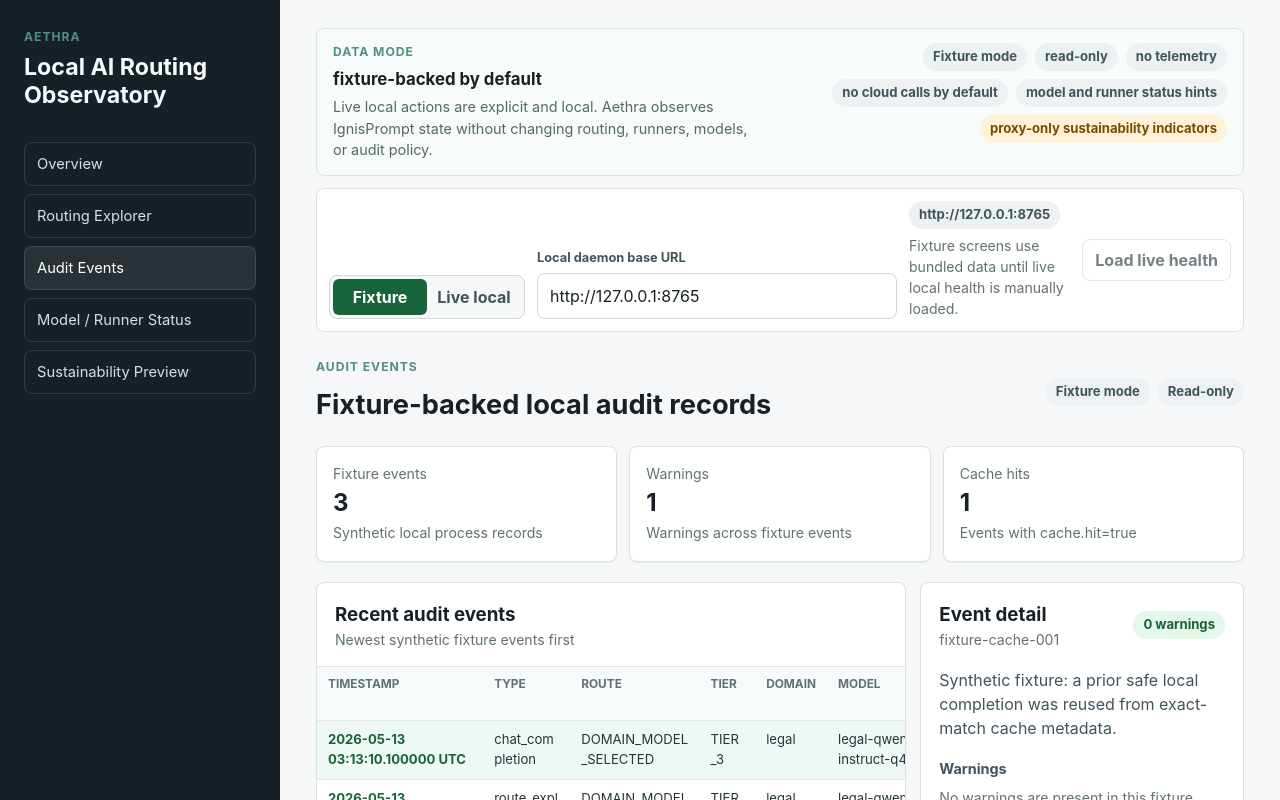
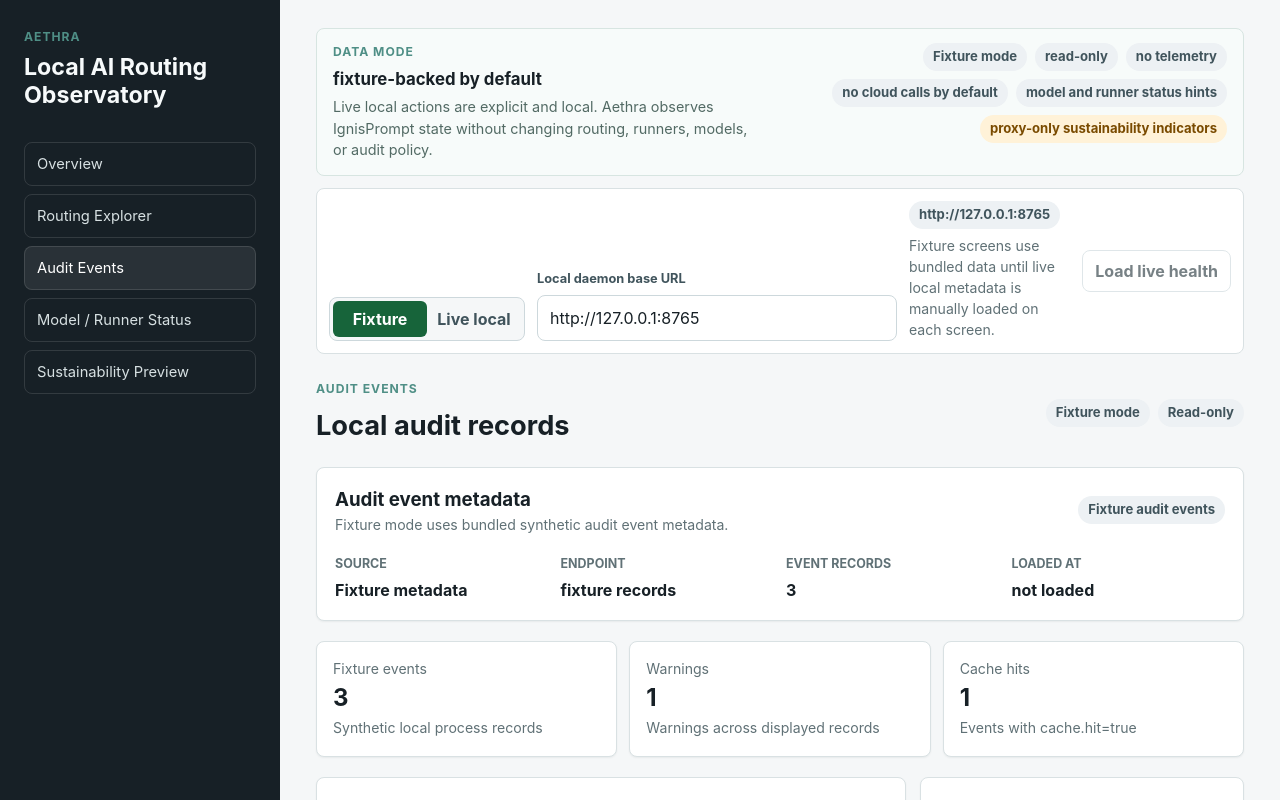
Before and after one commit to AIgnitron/ignisprompt, a React (Vite) app in the folder apps/aethra/: page / in a window 1280 px wide. Both pictures are taken after a click on the button "Audit Events". Shown: the top 800 px of the page. Built offline with nearby package versions, Linux system fonts and the light colour scheme.

Commit message:
feat: add Aethra live audit events loading (#88)
Co-authored-by: Alaa-Aignitron <alaa@aignitron.com>

```diff
--- a/apps/aethra/src/App.tsx
+++ b/apps/aethra/src/App.tsx
@@ -4,11 +4,13 @@ import { StatusBadge } from "./components/StatusBadge";
 import { createIgnisPromptClient } from "./api/client";
 import type {
   AethraDataMode,
+  LiveAuditEventsState,
   LiveHealthState,
   LiveModelsState,
 } from "./dataSource";
 import {
   DEFAULT_AETHRA_BASE_URL,
+  describeAuditEventsLoadError,
   describeHealthLoadError,
   describeModelsLoadError,
   validateLocalBaseUrl,
@@ -35,6 +37,10 @@ export default function App() {
   const [liveModelsState, setLiveModelsState] = useState<LiveModelsState>({
     status: "not-loaded",
   });
+  const [liveAuditEventsState, setLiveAuditEventsState] =
+    useState<LiveAuditEventsState>({
+      status: "not-loaded",
+    });
   const baseUrlValidation = validateLocalBaseUrl(baseUrlInput);
   const localBaseUrl = baseUrlValidation.ok
     ? baseUrlValidation.baseUrl
@@ -93,6 +99,33 @@ export default function App() {
       setLiveModelsState({
         status: "error",
         ...describeModelsLoadError(error),
+      });
+    }
+  }
+
+  async function loadLiveAuditEvents() {
+    if (baseUrlError) {
+      setLiveAuditEventsState({
+        status: "error",
+        label: "Local URL blocked",
+        message: baseUrlError,
+      });
+      return;
+    }
+
+    setLiveAuditEventsState({ status: "loading" });
+    try {
+      const client = createIgnisPromptClient({ baseUrl: localBaseUrl });
+      const events = await client.auditEvents();
+      setLiveAuditEventsState({
+        status: "loaded",
+        events,
+        loadedAt: new Date().toISOString(),
+      });
+    } catch (error) {
+      setLiveAuditEventsState({
+        status: "error",
+        ...describeAuditEventsLoadError(error),
       });
     }
   }
@@ -161,7 +194,7 @@ export default function App() {
             <p>
               {dataMode === "fixture"
                 ? "Live local actions are explicit and local. Aethra observes IgnisPrompt state without changing routing, runners, models, or audit policy."
-                : "Live local health and model metadata loading is manual and read-only. Audit event metadata fetching comes later."}
+                : "Live local metadata loading is manual and read-only for health, models, and audit events."}
             </p>
           </div>
           <div className="mode-badges" aria-label="Aethra mode guarantees">
@@ -202,7 +235,13 @@ export default function App() {
             localBaseUrlError={baseUrlError}
           />
         ) : null}
-        {activeRoute === "audit-events" ? <AuditEvents /> : null}
+        {activeRoute === "audit-events" ? (
+          <AuditEvents
+            dataMode={dataMode}
+            liveAuditEventsState={liveAuditEventsState}
+            onLoadLiveAuditEvents={loadLiveAuditEvents}
+          />
+        ) : null}
         {activeRoute === "model-runner-status" ? (
           <ModelRunnerStatus
             dataMode={dataMode}
@@ -279,7 +318,7 @@ function DataSourceControl({
         </StatusBadge>
         <p className="muted">
           {baseUrlError ??
-            "Fixture screens use bundled data until live local health is manually loaded."}
+            "Fixture screens use bundled data until live local metadata is manually loaded on each screen."}
         </p>
       </div>
 
--- a/apps/aethra/src/dataSource.ts
+++ b/apps/aethra/src/dataSource.ts
@@ -1,4 +1,4 @@
-import type { HealthResponse, ModelManifest } from "./api/contracts";
+import type { AuditEvent, HealthResponse, ModelManifest } from "./api/contracts";
 import { AethraApiError } from "./api/errors";
 
 export type AethraDataMode = "fixture" | "live-local";
@@ -43,6 +43,24 @@ export type LiveModelsState =
   | {
       status: "loaded";
       models: ModelManifest[];
+      loadedAt: string;
+    }
+  | {
+      status: "error";
+      label: string;
+      message: string;
+    };
+
+export type LiveAuditEventsState =
+  | {
+      status: "not-loaded";
+    }
+  | {
+      status: "loading";
+    }
+  | {
+      status: "loaded";
+      events: AuditEvent[];
       loadedAt: string;
     }
   | {
@@ -120,14 +138,26 @@ export function describeModelsLoadError(error: unknown): {
   return describeEndpointLoadError(error, "models");
 }
 
+export function describeAuditEventsLoadError(error: unknown): {
+  label: string;
+  message: string;
+} {
+  return describeEndpointLoadError(error, "audit-events");
+}
+
 function describeEndpointLoadError(
   error: unknown,
-  endpoint: "health" | "models",
+  endpoint: "health" | "models" | "audit-events",
 ): {
   label: string;
   message: string;
 } {
-  const noun = endpoint === "health" ? "health" : "model manifest";
+  const noun =
+    endpoint === "health"
+      ? "health"
+      : endpoint === "models"
+        ? "model manifest"
+        : "audit event";
 
   if (error instanceof AethraApiError) {
     switch (error.kind) {
@@ -162,7 +192,12 @@ function describeEndpointLoadError(
   }
 
   return {
-    label: endpoint === "health" ? "Health load failed" : "Models load failed",
+    label:
+      endpoint === "health"
+        ? "Health load failed"
+        : endpoint === "models"
+          ? "Models load failed"
+          : "Audit events load failed",
     message: `Aethra could not load live local ${noun} metadata.`,
   };
 }
--- a/apps/aethra/src/routes/AuditEvents.tsx
+++ b/apps/aethra/src/routes/AuditEvents.tsx
@@ -1,6 +1,7 @@
-import { useMemo, useState } from "react";
+import { useEffect, useMemo, useState } from "react";
 import { AuditEvent } from "../api/contracts";
 import { auditEventFixtures } from "../api/fixtures";
+import type { AethraDataMode, LiveAuditEventsState } from "../dataSource";
 import { MetricCard } from "../components/MetricCard";
 import { StatusBadge } from "../components/StatusBadge";
 import {
@@ -13,43 +14,91 @@ import {
 const initialSelectedRequestId = toAuditEventRows(auditEventFixtures)[0]
   ?.requestId;
 
-export function AuditEvents() {
-  const [selectedRequestId, setSelectedRequestId] = useState(
+type AuditEventsProps = {
+  dataMode: AethraDataMode;
+  liveAuditEventsState: LiveAuditEventsState;
+  onLoadLiveAuditEvents: () => void;
+};
+
+export function AuditEvents({
+  dataMode,
+  liveAuditEventsState,
+  onLoadLiveAuditEvents,
+}: AuditEventsProps) {
+  const [selectedRequestId, setSelectedRequestId] = useState<
+    string | undefined
+  >(
     initialSelectedRequestId,
   );
-  const rows = useMemo(() => toAuditEventRows(auditEventFixtures), []);
+  const isLiveAuditLoaded =
+    dataMode === "live-local" && liveAuditEventsState.status === "loaded";
+  const events = isLiveAuditLoaded
+    ? liveAuditEventsState.events
+    : auditEventFixtures;
+  const rows = useMemo(() => toAuditEventRows(events), [events]);
   const selectedEvent =
     selectedRequestId === undefined
       ? undefined
-      : findAuditEventByRequestId(auditEventFixtures, selectedRequestId);
+      : findAuditEventByRequestId(events, selectedRequestId);
+  const sourceLabel = isLiveAuditLoaded
+    ? "Live local metadata"
+    : dataMode === "live-local"
+      ? "Fixture fallback"
+      : "Fixture mode";
+
+  useEffect(() => {
+    if (rows.length === 0) {
+      setSelectedRequestId(undefined);
+      return;
+    }
+
+    if (
+      selectedRequestId === undefined ||
+      !rows.some((row) => row.requestId === selectedRequestId)
+    ) {
+      setSelectedRequestId(rows[0].requestId);
+    }
+  }, [rows, selectedRequestId]);
 
   return (
     <section id="audit-events" className="page-section">
       <header className="page-header">
         <div>
           <p className="eyebrow">Audit Events</p>
-          <h2>Fixture-backed local audit records</h2>
+          <h2>Local audit records</h2>
         </div>
-        <div className="status-strip" aria-label="Audit fixture status">
-          <StatusBadge tone="neutral">Fixture mode</StatusBadge>
+        <div className="status-strip" aria-label="Audit metadata status">
+          <StatusBadge tone={isLiveAuditLoaded ? "ok" : "neutral"}>
+            {sourceLabel}
+          </StatusBadge>
           <StatusBadge tone="neutral">Read-only</StatusBadge>
         </div>
       </header>
 
-      <div className="metric-grid" aria-label="Audit fixture metrics">
+      <AuditMetadataPanel
+        dataMode={dataMode}
+        liveAuditEventsState={liveAuditEventsState}
+        onLoadLiveAuditEvents={onLoadLiveAuditEvents}
+      />
+
+      <div className="metric-grid" aria-label="Audit metadata metrics">
         <MetricCard
-          label="Fixture events"
-          value={auditEventFixtures.length}
-          detail="Synthetic local process records"
+          label={isLiveAuditLoaded ? "Live events" : "Fixture events"}
+          value={events.length}
+          detail={
+            isLiveAuditLoaded
+              ? "Local daemon records returned by GET /v1/audit/events"
+              : "Synthetic local process records"
+          }
         />
         <MetricCard
           label="Warnings"
-          value={countAuditWarnings(auditEventFixtures)}
-          detail="Warnings across fixture events"
+          value={countAuditWarnings(events)}
+          detail="Warnings across displayed records"
         />
         <MetricCard
           label="Cache hits"
-          value={countAuditCacheHits(auditEventFixtures)}
+          value={countAuditCacheHits(events)}
           detail="Events with cache.hit=true"
         />
       </div>
@@ -57,23 +106,145 @@ export function AuditEvents() {
       <div className="audit-layout">
         <AuditEventTable
           rows={rows}
+          sourceLabel={sourceLabel}
           selectedRequestId={selectedRequestId}
           onSelect={setSelectedRequestId}
         />
-        <AuditEventDetail event={selectedEvent} />
+        <AuditEventDetail
+          event={selectedEvent}
+          isLiveEvent={isLiveAuditLoaded}
+        />
       </div>
+    </section>
+  );
+}
+
+type AuditMetadataPanelProps = {
+  dataMode: AethraDataMode;
+  liveAuditEventsState: LiveAuditEventsState;
+  onLoadLiveAuditEvents: () => void;
+};
+
+function AuditMetadataPanel({
+  dataMode,
+  liveAuditEventsState,
+  onLoadLiveAuditEvents,
+}: AuditMetadataPanelProps) {
+  const isLiveMode = dataMode === "live-local";
+
+  return (
+    <section className="panel" aria-label="Audit metadata source">
+      <div className="panel-heading">
+        <div>
+          <h3>Audit event metadata</h3>
+          <p className="muted">
+            {isLiveMode
+              ? "Manual read-only GET /v1/audit/events from the configured local daemon."
+              : "Fixture mode uses bundled synthetic audit event metadata."}
+          </p>
+        </div>
+        <StatusBadge
+          tone={
+            liveAuditEventsState.status === "error"
+              ? "warning"
+              : liveAuditEventsState.status === "loaded" && isLiveMode
+                ? "ok"
+                : "neutral"
+          }
+        >
+          {getAuditEventsStateLabel(dataMode, liveAuditEventsState)}
+        </StatusBadge>
+      </div>
+
+      {isLiveMode && liveAuditEventsState.status === "not-loaded" ? (
+        <p className="explanation">
+          Live local audit events are not loaded yet. Aethra is showing fixture
+          records until you manually refresh.
+        </p>
+      ) : null}
+
+      {isLiveMode && liveAuditEventsState.status === "loading" ? (
+        <p className="explanation">
+          Loading read-only audit event metadata from the configured local
+          daemon.
+        </p>
+      ) : null}
+
+      {isLiveMode && liveAuditEventsState.status === "loaded" &&
+      liveAuditEventsState.events.length === 0 ? (
+        <p className="explanation">
+          The local daemon returned a valid empty audit event list.
+        </p>
+      ) : null}
+
+      {isLiveMode && liveAuditEventsState.status === "error" ? (
+        <p className="explanation">
+          {liveAuditEventsState.label}: {liveAuditEventsState.message} Fixture
+          audit records remain clearly labeled below.
+        </p>
+      ) : null}
+
+      <dl className="definition-grid audit-metadata-grid">
+        <div>
+          <dt>Source</dt>
+          <dd>
+            {isLiveMode && liveAuditEventsState.status === "loaded"
+              ? "Live local metadata"
+              : isLiveMode
+                ? "Fixture fallback"
+                : "Fixture metadata"}
+          </dd>
+        </div>
+        <div>
+          <dt>Endpoint</dt>
+          <dd>{isLiveMode ? "GET /v1/audit/events" : "fixture records"}</dd>
+        </div>
+        <div>
+          <dt>Event records</dt>
+          <dd>
+            {liveAuditEventsState.status === "loaded" && isLiveMode
+              ? liveAuditEventsState.events.length
+              : auditEventFixtures.length}
+          </dd>
+        </div>
+        <div>
+          <dt>Loaded at</dt>
+          <dd>
+            {liveAuditEventsState.status === "loaded" && isLiveMode
+              ? formatTimestamp(liveAuditEventsState.loadedAt)
+              : "not loaded"}
+          </dd>
+        </div>
+      </dl>
+
+      {isLiveMode ? (
+        <div className="button-row audit-action-row">
+          <button
+            type="button"
+            className="secondary-button"
+            disabled={liveAuditEventsState.status === "loading"}
+            onClick={onLoadLiveAuditEvents}
+          >
+            {liveAuditEventsState.status === "loading"
+              ? "Loading audit events"
+              : "Refresh live audit events"}
+          </button>
+        </div>
+      ) : null}
     </section>
   );
 }
 
 type AuditEventTableProps = {
   rows: ReturnType<typeof toAuditEventRows>;
+  sourceLabel: string;
   selectedRequestId?: string;
   onSelect: (requestId: string) => void;
 };
 
 function AuditEventTable({
   rows,
+  sourceLabel,
   selectedRequestId,
   onSelect,
 }: AuditEventTableProps) {
@@ -81,7 +252,7 @@ function AuditEventTable({
     return (
       <section className="panel" aria-label="Audit event table">
         <h3>Recent audit events</h3>
-        <p className="muted">No synthetic audit events are available.</p>
+        <p className="muted">No audit events are available from {sourceLabel}.</p>
       </section>
     );
   }
@@ -91,7 +262,7 @@ function AuditEventTable({
       <div className="panel-heading">
         <div>
           <h3>Recent audit events</h3>
-          <p className="muted">Newest synthetic fixture events first</p>
+          <p className="muted">Newest records first from {sourceLabel}</p>
         </div>
       </div>
       <div className="table-scroll">
@@ -145,14 +316,15 @@ function AuditEventTable({
 
 type AuditEventDetailProps = {
   event?: AuditEvent;
+  isLiveEvent: boolean;
 };
 
-function AuditEventDetail({ event }: AuditEventDetailProps) {
+function AuditEventDetail({ event, isLiveEvent }: AuditEventDetailProps) {
   if (!event) {
     return (
       <aside className="panel detail-panel" aria-label="Audit event detail">
         <h3>Event detail</h3>
-        <p className="muted">Select a synthetic audit event to inspect it.</p>
+        <p className="muted">Select an audit event to inspect it.</p>
       </aside>
     );
   }
@@ -180,7 +352,7 @@ function AuditEventDetail({ event }: AuditEventDetailProps) {
             ))}
           </ul>
         ) : (
-          <p className="muted">No warnings are present in this fixture event.</p>
+          <p className="muted">No warnings are present in this audit event.</p>
         )}
       </section>
 
@@ -215,13 +387,36 @@ function AuditEventDetail({ event }: AuditEventDetailProps) {
       </section>
 
       <p className="muted">
-        This is synthetic fixture data. It is not signed, immutable, encrypted,
-        replicated, or certified audit evidence.
+        This is {isLiveEvent ? "a local daemon record" : "synthetic fixture data"}.
+        It is not signed, immutable, tamper-evident, encrypted, replicated,
+        certified, or compliance evidence.
       </p>
     </aside>
   );
 }
 
+function getAuditEventsStateLabel(
+  dataMode: AethraDataMode,
+  liveAuditEventsState: LiveAuditEventsState,
+): string {
+  if (dataMode === "fixture") {
+    return "Fixture audit events";
+  }
+
+  switch (liveAuditEventsState.status) {
+    case "not-loaded":
+      return "Live audit events not loaded";
+    case "loading":
+      return "Loading live audit events";
+    case "loaded":
+      return liveAuditEventsState.events.length === 0
+        ? "No live audit events"
+        : "Live audit events loaded";
+    case "error":
+      return liveAuditEventsState.label;
+  }
+}
+
 function formatTimestamp(timestamp: string): string {
   return timestamp.replace("T", " ").replace("Z", " UTC");
 }
--- a/apps/aethra/src/styles.css
+++ b/apps/aethra/src/styles.css
@@ -329,6 +329,10 @@ textarea:focus {
   grid-template-columns: repeat(4, minmax(0, 1fr));
 }
 
+.audit-metadata-grid {
+  grid-template-columns: repeat(4, minmax(0, 1fr));
+}
+
 .definition-grid div {
   min-width: 0;
 }
@@ -535,6 +539,10 @@ textarea:focus {
   margin-top: 18px;
 }
 
+.audit-action-row {
+  margin-top: 18px;
+}
+
 .table-scroll {
   overflow-x: auto;
   margin: 16px -18px -18px;
```
Also changed, not shown: 1 other file (tests, documents, lock files or other folders).
